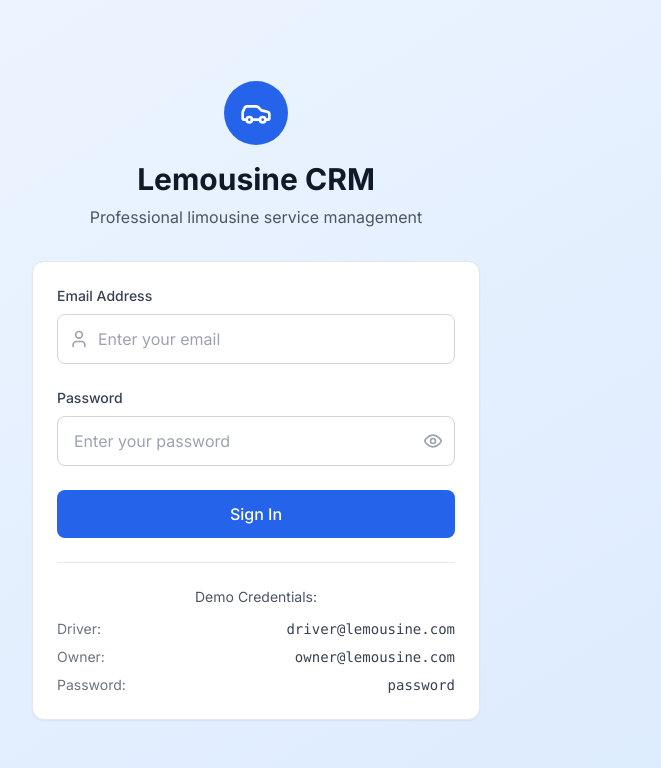
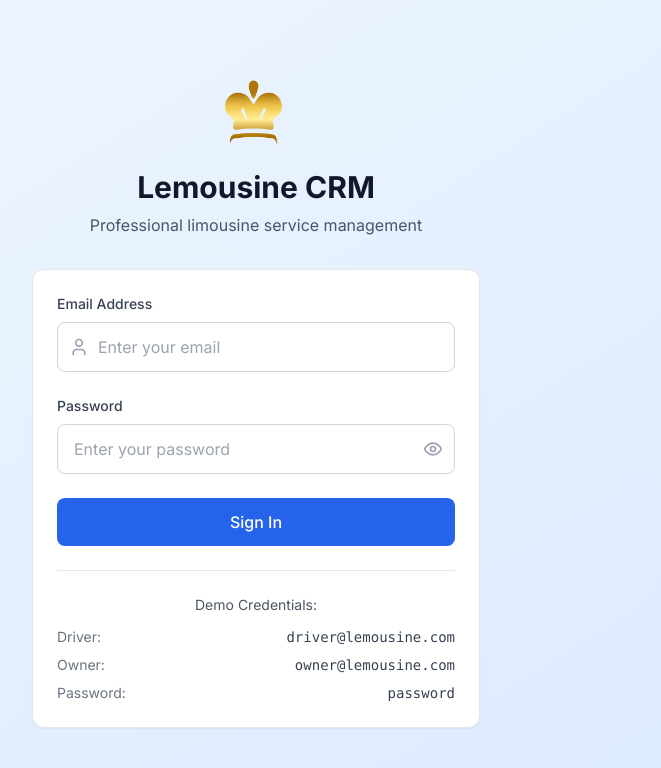
Before and after one commit to Mhmissi/lemousineCRM, a React (Vite) app: page /login in a window 1280 px wide. Shown: the top 768 px of the page, without its empty margins (384-1045 px from the left). Built offline with nearby package versions, Linux system fonts and the light colour scheme.

Commit message:
Add logo integration: Replace car icons with custom logo.png across all components

```diff
--- a/src/components/DriverDashboard.jsx
+++ b/src/components/DriverDashboard.jsx
@@ -357,12 +357,21 @@ function DriverDashboard() {
       {/* Header */}
       <header className="bg-white shadow-sm border-b border-gray-200">
         <div className="max-w-md mx-auto px-4 py-4 flex items-center justify-between">
+          <div className="flex items-center space-x-3">
+            <div className="w-8 h-8">
+              <img
+                src="/logo.png"
+                alt="Lemousine CRM Logo"
+                className="w-full h-full object-contain"
+              />
+            </div>
             <div>
               <h1 className="text-xl font-semibold text-gray-900">
                 {activeTab === 'trips' ? 'My Trips' :
                  activeTab === 'earnings' ? 'Earnings' : 'Profile'}
               </h1>
               <p className="text-sm text-gray-600">Welcome back, {user.name}</p>
+            </div>
           </div>
           <div className="flex items-center space-x-3">
             <button className="p-2 text-gray-600 hover:text-gray-900">
--- a/src/components/Login.jsx
+++ b/src/components/Login.jsx
@@ -29,8 +29,12 @@ function Login() {
       <div className="max-w-md w-full">
         {/* Logo and Header */}
         <div className="text-center mb-8">
-          <div className="mx-auto w-16 h-16 bg-primary-600 rounded-full flex items-center justify-center mb-4">
-            <Car className="w-8 h-8 text-white" />
+          <div className="mx-auto w-20 h-20 mb-4">
+            <img
+              src="/logo.png"
+              alt="Lemousine CRM Logo"
+              className="w-full h-full object-contain"
+            />
           </div>
           <h1 className="text-3xl font-bold text-gray-900 mb-2">Lemousine CRM</h1>
           <p className="text-gray-600">Professional limousine service management</p>
--- a/src/components/OwnerDashboard.jsx
+++ b/src/components/OwnerDashboard.jsx
@@ -55,8 +55,12 @@ function OwnerDashboard() {
         <div className="flex flex-col flex-grow bg-white border-r border-gray-200 pt-5 pb-4 overflow-y-auto">
           {/* Logo */}
           <div className="flex items-center flex-shrink-0 px-4 mb-8">
-            <div className="w-8 h-8 bg-primary-600 rounded-lg flex items-center justify-center mr-3">
-              <Car className="w-5 h-5 text-white" />
+            <div className="w-8 h-8 mr-3">
+              <img
+                src="/logo.png"
+                alt="Lemousine CRM Logo"
+                className="w-full h-full object-contain"
+              />
             </div>
             <h1 className="text-xl font-bold text-gray-900">Lemousine CRM</h1>
           </div>
@@ -140,8 +144,12 @@ function OwnerDashboard() {
             {/* Mobile Navigation */}
             <div className="flex-1 h-0 pt-5 pb-4 overflow-y-auto">
               <div className="flex-shrink-0 flex items-center px-4 mb-8">
-                <div className="w-8 h-8 bg-primary-600 rounded-lg flex items-center justify-center mr-3">
-                  <Car className="w-5 h-5 text-white" />
+                <div className="w-8 h-8 mr-3">
+                  <img
+                    src="/logo.png"
+                    alt="Lemousine CRM Logo"
+                    className="w-full h-full object-contain"
+                  />
                 </div>
                 <h1 className="text-xl font-bold text-gray-900">Lemousine CRM</h1>
               </div>
--- a/vite.config.js
+++ b/vite.config.js
@@ -8,7 +8,7 @@ export default defineConfig({
     react(),
     VitePWA({
       registerType: 'autoUpdate',
-      includeAssets: ['favicon.ico', 'apple-touch-icon.png', 'masked-icon.svg'],
+      includeAssets: ['favicon.ico', 'apple-touch-icon.png', 'masked-icon.svg', 'logo.png'],
       manifest: {
         name: 'Lemousine CRM',
         short_name: 'Lemousine',
```
Also changed, not shown: public/logo.png (added). Lines whose indentation alone changed are shown as unchanged.
